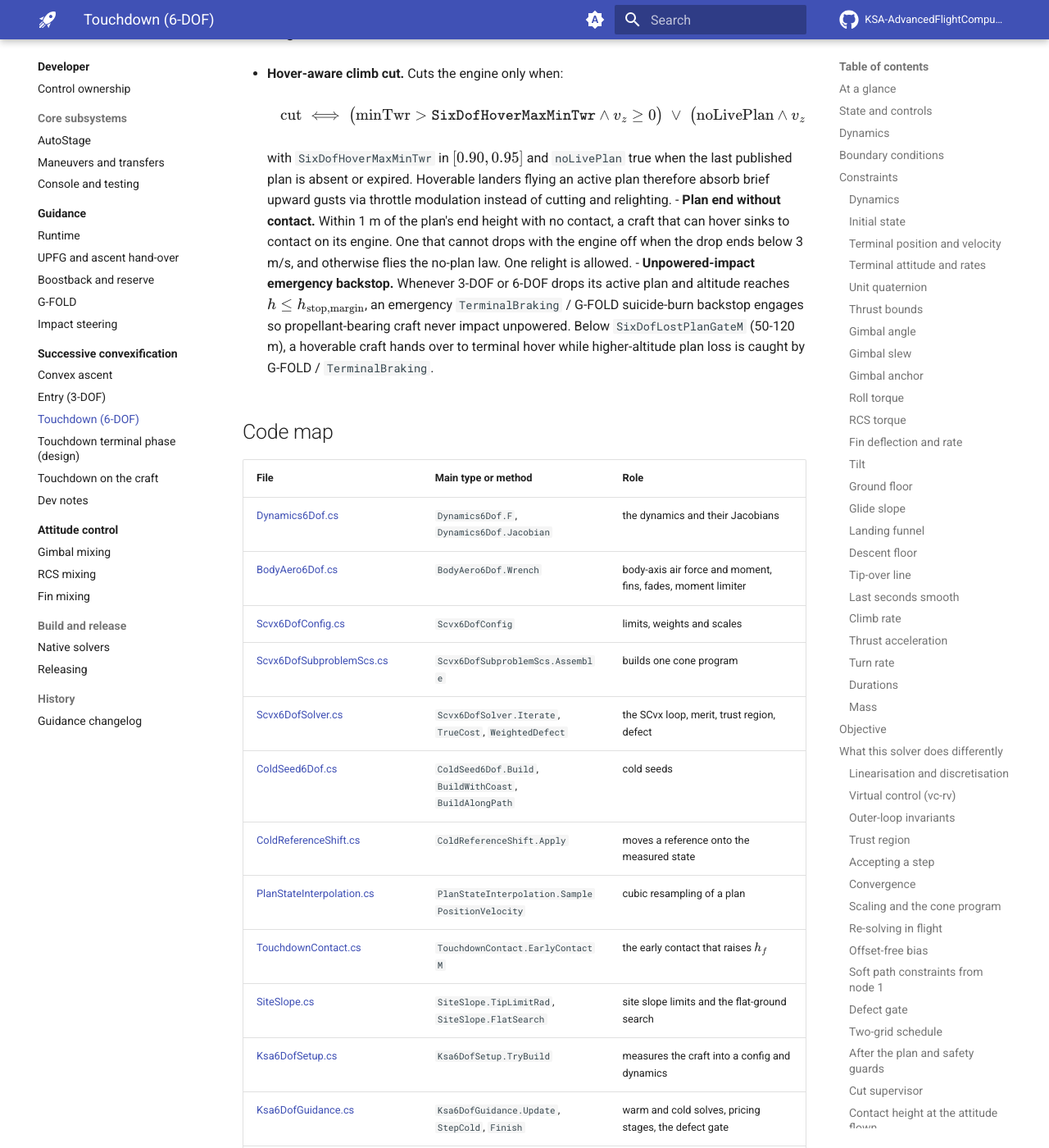
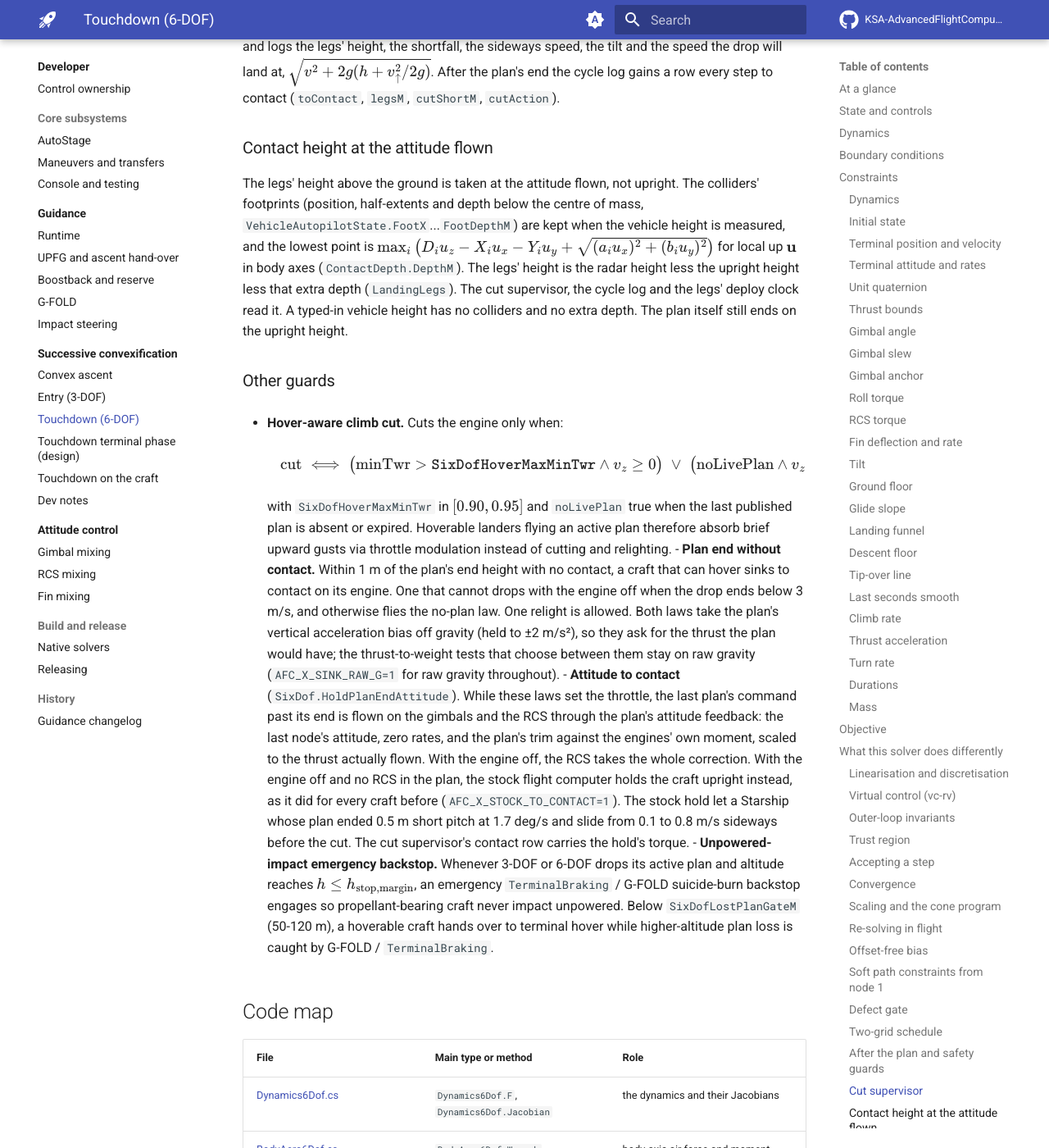
Before and after one commit to Maximilian-Nesslauer/KSA-AdvancedFlightComputer, an MkDocs documentation site: the page built from docs/guidance/scvx/touchdown.md, in a window 1280 px wide and 1400 px high, scrolled down 28367 px. Shown: the whole window at 82% size. Built offline with MkDocs 1.6.1 and Material for MkDocs 9.7.7, drawn with Linux system fonts in a browser that asks for light colours; comment, search, counter and statistics services are not loaded; some of the changed text lies outside the part shown.

Commit message:
Docs: the floor's weight, the plan-end attitude hold, post-plan gravity, solve latency and the delay-compensation experiment

```diff
--- a/docs/guidance/scvx/touchdown.md
+++ b/docs/guidance/scvx/touchdown.md
@@ -226,6 +226,7 @@ Convex as it is. Because the axial thrust is a scalar control, the lit engine's
 
 - $T_{\max}$ is the thrust of every running engine at the pressure of the site, the densest air of the descent.
 - $T_{\min}$ is the plan's floor. It sits 5 % of the thrust range above the engines' real minimum (`LandingPlanFloorMargin`), so the thrust tracker has some thrust to take off, and below the weight when the engines can go below it. If that leaves no plan, the real minimum is used.
+- **The weight is the one the plan flies** (`KsaEnginePerf.LandingPlanFloorThrottle`'s `hoverWeightN`). The floor is held under 0.9 of the end mass of the last published plan times gravity less the plan's vertical acceleration bias, held to ±2 m/s². Whether the engines can throttle under the weight at all is still judged on raw gravity and the heaviest end mass, so a bias that moves the line never hands a craft whose minimum is near its weight the whole margin. On raw gravity alone, a booster's floor sat at 1.09 of the weight its plan flew, and its last plans ended above the ground. `AFC_X_FLOOR_RAW=1` draws it the old way.
 
 ### Gimbal angle
 
@@ -598,6 +599,7 @@ The loop follows [Re-solving in flight](index.md#re-solving-in-flight).
 - **Cold solve.** On the worker thread (default, `SixDofThreaded` on), cold iterations run back-to-back (`ColdIterationIntervalS = 0`) and re-anchor at the craft before each; when `SixDofThreaded` is off, they are paced at one iteration every 0.25 s (`SixDofColdIntervalS`). It hands over at the warm gate. After 6 refused iterations in a row it restarts from the craft's state. The seed is a straight line, the braking cubic `ColdSeed6Dof.Build`, or entry guidance's glide and burn (`ColdSeed6Dof.BuildAlongPath`) for a plan with a coast.
 - **Standby.** Under another mode's burn, `Ksa6DofGuidance.Track` re-solves back to back with 2 iterations, keeping its latest trajectory whether or not it passed the gate.
 - **Model refresh.** Inertia, the closed-form 2-term moment limiter, engine thrust table and bias are refreshed at the start of each solve, as are the engine's lever arm (`Ksa6DofSetup.EngineArm`, unless the plan has no gimbal), the tip-over geometry, the live target height and the gimbal anchor.
+- **Latency.** A warm re-solve starts from the state at its dispatch and its plan is stamped with the dispatch time, so the part of the plan before it lands is never flown. The cycle log's `latencyS` is each warm plan's time from dispatch to first flown. Late in a booster's burn it ran 0.03-0.06 s on a quiet machine and 0.13-0.29 s with four harness games running. With `AFC_X_SOLVE_LEAD=1` (off by default, see [Experiments](#experiments-off-by-default)) a re-solve starts from the state predicted at its expected publish time instead: the measured state flown through the model on the plans' own controls (`Ksa6DofGuidance.PredictAlongPlan`, RK4), over the worst of the last four latencies (`leadS`), at most 0.3 s and 0.4 of the burn left, never in the coast. A plan that lands before its start waits behind the one before (`FlyingPlanAt`).
 
 ### Offset-free bias
 
@@ -683,7 +685,8 @@ The legs' height above the ground is taken at the attitude flown, not upright. T
     $$
 
     with `SixDofHoverMaxMinTwr` in $[0.90, 0.95]$ and `noLivePlan` true when the last published plan is absent or expired. Hoverable landers flying an active plan therefore absorb brief upward gusts via throttle modulation instead of cutting and relighting.
-- **Plan end without contact.** Within 1 m of the plan's end height with no contact, a craft that can hover sinks to contact on its engine. One that cannot drops with the engine off when the drop ends below 3 m/s, and otherwise flies the no-plan law. One relight is allowed.
+- **Plan end without contact.** Within 1 m of the plan's end height with no contact, a craft that can hover sinks to contact on its engine. One that cannot drops with the engine off when the drop ends below 3 m/s, and otherwise flies the no-plan law. One relight is allowed. Both laws take the plan's vertical acceleration bias off gravity (held to ±2 m/s²), so they ask for the thrust the plan would have; the thrust-to-weight tests that choose between them stay on raw gravity (`AFC_X_SINK_RAW_G=1` for raw gravity throughout).
+- **Attitude to contact** (`SixDof.HoldPlanEndAttitude`). While these laws set the throttle, the last plan's command past its end is flown on the gimbals and the RCS through the plan's attitude feedback: the last node's attitude, zero rates, and the plan's trim against the engines' own moment, scaled to the thrust actually flown. With the engine off, the RCS takes the whole correction. With the engine off and no RCS in the plan, the stock flight computer holds the craft upright instead, as it did for every craft before (`AFC_X_STOCK_TO_CONTACT=1`). The stock hold let a Starship whose plan ended 0.5 m short pitch at 1.7 deg/s and slide from 0.1 to 0.8 m/s sideways before the cut. The cut supervisor's contact row carries the hold's torque.
 - **Unpowered-impact emergency backstop.** Whenever 3-DOF or 6-DOF drops its active plan and altitude reaches $h \le h_{\text{stop,margin}}$, an emergency `TerminalBraking` / G-FOLD suicide-burn backstop engages so propellant-bearing craft never impact unpowered. Below `SixDofLostPlanGateM` (50-120 m), a hoverable craft hands over to terminal hover while higher-altitude plan loss is caught by G-FOLD / `TerminalBraking`.
 
 ## Code map
@@ -728,6 +731,8 @@ Environment variables, read once per game process:
 - `AFC_XCFG_<name>=<value>` sets any public `Scvx6DofConfig` number or switch by name on every touchdown config, at the end of `Ksa6DofSetup.TryBuild` (values the flight rewrites each re-solve, such as the tip-over numbers and duration caps, are overwritten). The two `Ksa6DofGuidance` switches above cannot be reached this way.
 - `AFC_XVC_Q`, `AFC_XVC_W`: the virtual control's attitude and body-rate scales.
 - `AFC_X_BIAS_AXIAL`, `AFC_X_BIAS_NO_RCS`, `AFC_X_BIAS_RAWDIR`, `AFC_X_KEEP_STANDBY_BIAS` (each `=1`): the acceleration estimate's older forms: thrust along the body axis, no plan RCS force, the measured gimbal direction whole, and the standby's sideways bias kept at promotion.
+- `AFC_X_STOCK_TO_CONTACT=1`: the stock hold to contact after the plan, not the plan's attitude feedback (from 94415f8).
+- `AFC_X_SOLVE_LEAD=1`: delay-compensated warm re-solves ([Re-solving in flight](#re-solving-in-flight)). At a forced 150 ms delay, over 10 booster runs each way, it cut the sideways speed at contact from 0.30 to 0.17 m/s and the tilt from 0.38 to 0.18 deg, but not the sink. `AFC_X_SOLVE_DELAY_MS=<ms>` holds every warm re-solve back that long, for trying it at a chosen latency in the harness.
 - From 40ed8b6, each `=1` restoring the older behaviour: `AFC_X_BIAS_FINS_REST` (the estimate's air force with the fins at rest, not at their flown deflections), `AFC_X_FIN_LEAD` (fins commanded at the gimbals' lead, not at the plan's current time), `AFC_X_FLOOR_RAW` (the plan floor's hover line on raw gravity and the heaviest end mass, not gravity less the vertical bias at the last plan's end mass), `AFC_X_SINK_RAW_G` (the post-plan sink and no-plan laws on raw gravity, not gravity less the vertical bias).
 
 Offline, the Scvx console's path-shaping flags (`PathShaping.cs`: `--gs-funnel`, `--anchor`, `--soft-end`, `--tip`, `--phase`, `--vc-per-interval`, `--gate-per-s` and others, plus `--glide-funnel`) compare each of these on the standard landings. The opt-in harness test `afc-guidance-save-landing` lands from a save (`AFC_SCENARIO_SAVE`, `_MODE`, `_PACE`, `_SET` and others).
```
